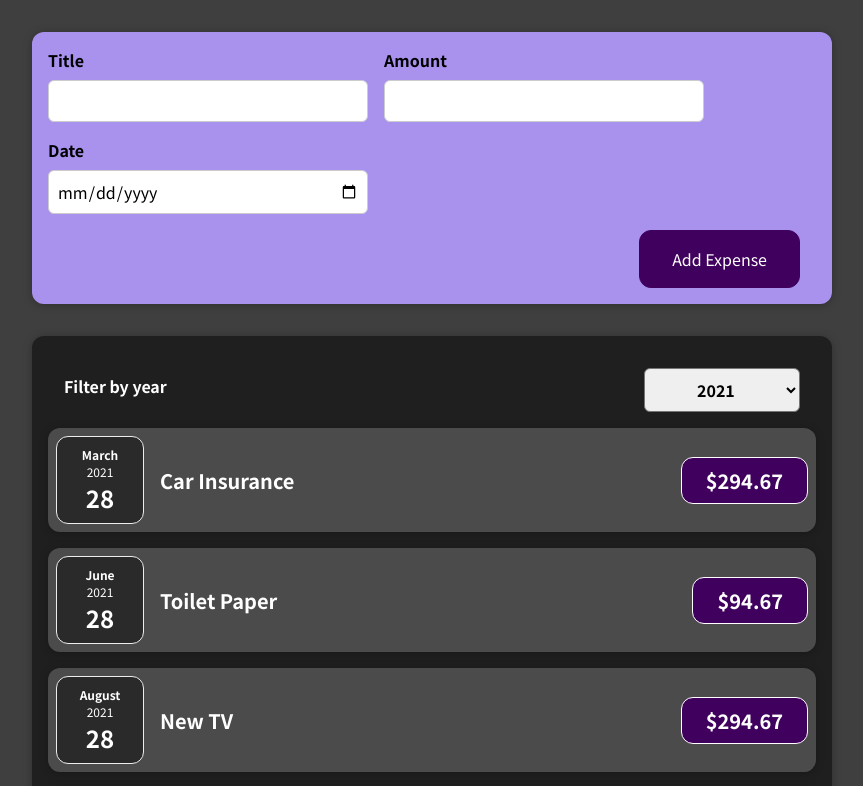
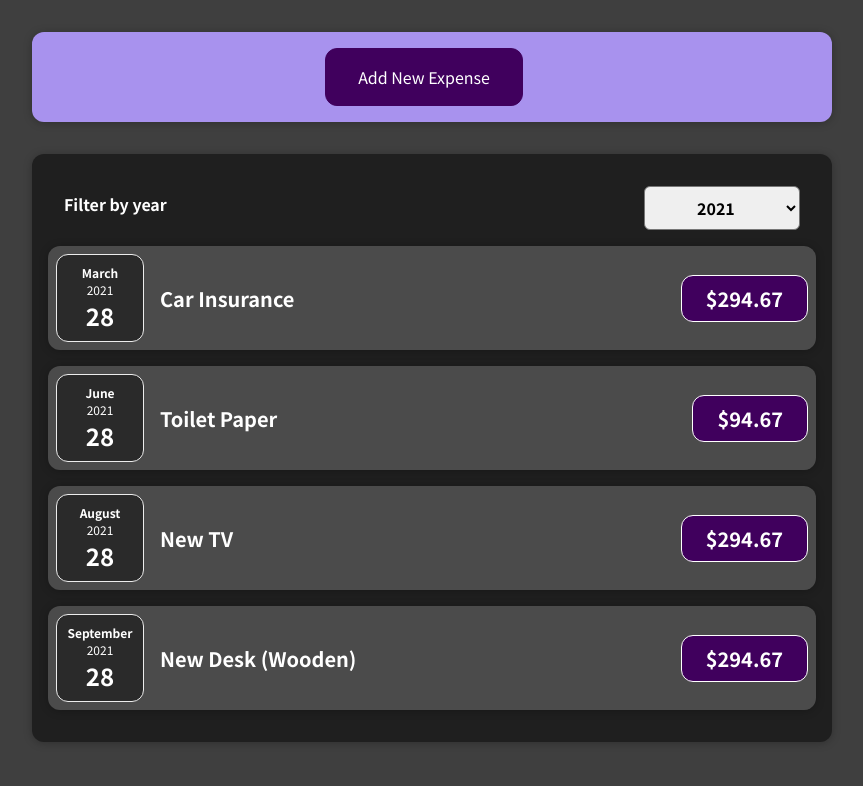
Before and after one commit to jacobrees/Expense-App, a React (Create React App) app: page / in a window 1280 px wide. Shown: the top 786 px of the page, without its empty margins (208-1071 px from the left). Built offline with nearby package versions, Linux system fonts and the light colour scheme.

Commit message:
Create a button to open and close form

```diff
--- a/src/components/NewExpense/ExpenseForm.js
+++ b/src/components/NewExpense/ExpenseForm.js
@@ -65,6 +65,9 @@
         </div>
       </div>
       <div className="new-expense__actions">
+        <button type="button" onClick={props.onCancel}>
+          Cancel
+        </button>
         <button type="submit">Add Expense</button>
       </div>
     </form>
--- a/src/components/NewExpense/NewExpense.js
+++ b/src/components/NewExpense/NewExpense.js
@@ -1,18 +1,37 @@
 import "./NewExpense.css";
+import { useState } from "react";
 import ExpenseForm from "./ExpenseForm";
 
 const NewExpense = (props) => {
+  const [isEditing, setIsEditing] = useState(false);
   const onSaveExpenseData = (enteredExpenseData) => {
     const expenseData = {
       ...enteredExpenseData,
       id: Math.random().toString(),
     };
     props.onAddExpense(expenseData);
+    setIsEditing(false)
+  };
+
+  const startEditingHandler = () => {
+    setIsEditing(true);
+  };
+
+  const stopEditingHandler = () => {
+    setIsEditing(false);
   };
 
   return (
     <div className="new-expense">
-      <ExpenseForm onSaveExpenseData={onSaveExpenseData} />
+      {!isEditing && (
+        <button onClick={startEditingHandler}>Add New Expense</button>
+      )}
+      {isEditing && (
+        <ExpenseForm
+          onSaveExpenseData={onSaveExpenseData}
+          onCancel={stopEditingHandler}
+        />
+      )}
     </div>
   );
 };
```
